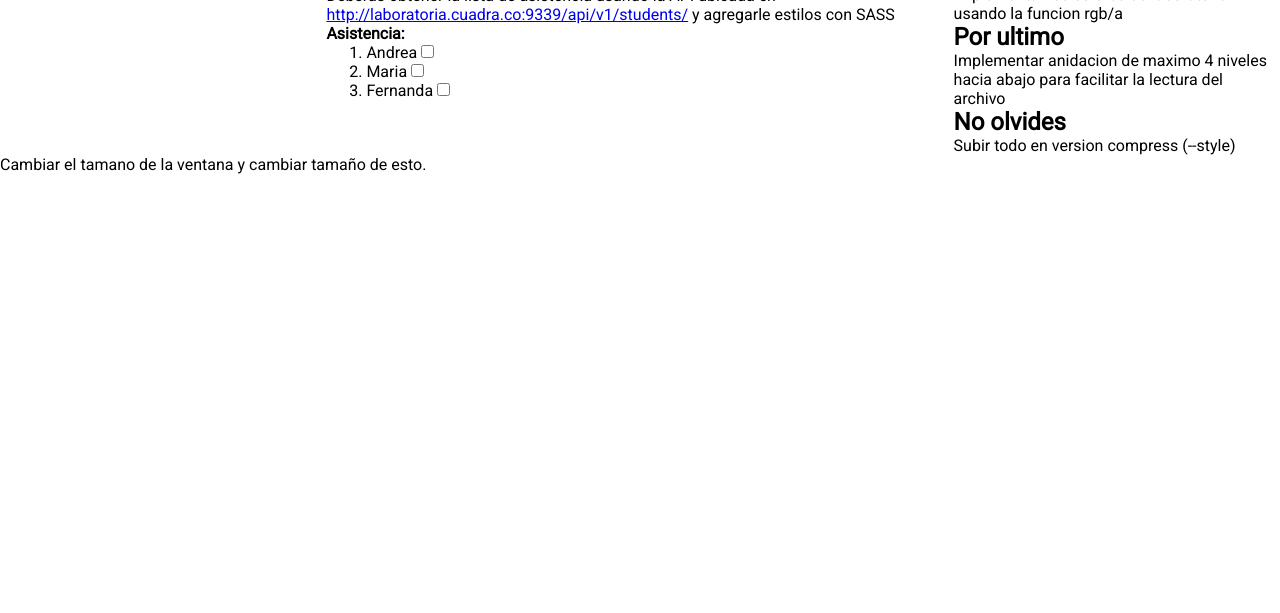
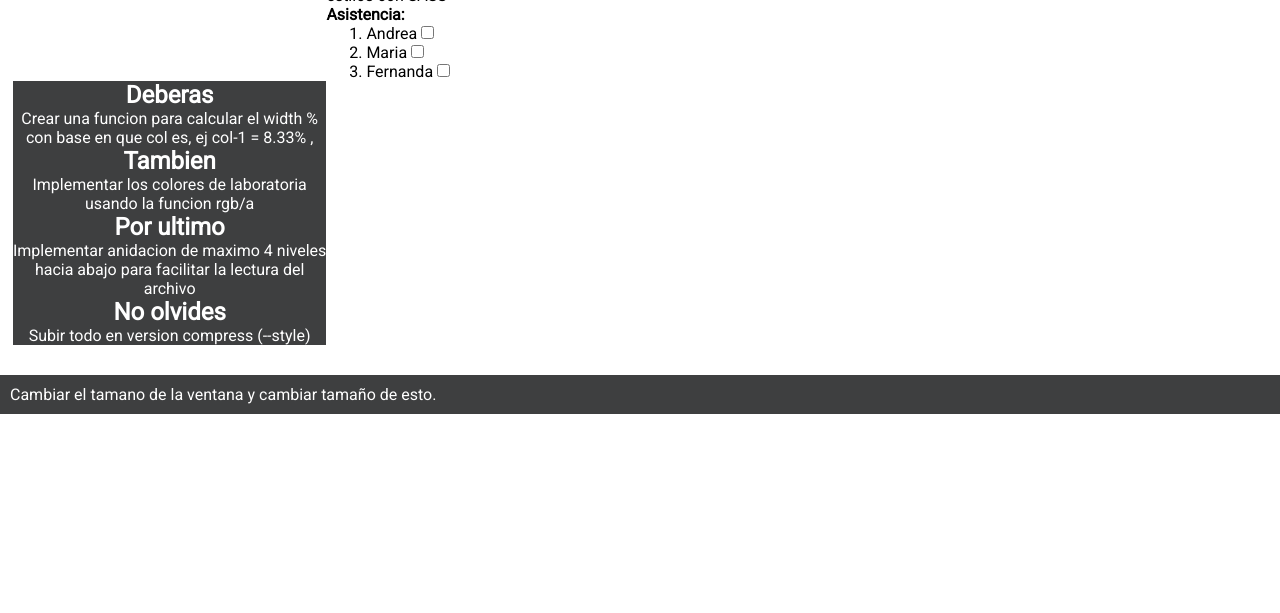
Before and after one commit to LilyxFiore/45-capitan, a plain HTML site: page index.html in a window 1280 px wide. Shown: the part 187-800 px from the top of the page. Drawn offline with Linux system fonts and the light colour scheme; no server answers.

Commit message:
subiendo html .scss

```diff
--- a/index.html
+++ b/index.html
@@ -51,7 +51,7 @@
 
   </div>
 
-  <div>
+  <div class="footer">
     <p>Cambiar el tamano de la ventana y cambiar tamaño de esto.</p>
   </div>
 
--- a/src/scss/main.scss
+++ b/src/scss/main.scss
@@ -31,14 +31,15 @@
   }
 }
 
+.aside{
+  text-align: center;
+  background-color: $color-base;
+  color: $color-white;
+}
 
-/*
-
-body {
- // float: left;
- // width: 250px;
-  @include respond-to(handhelds) { width: 100% ;}
-  @include respond-to(medium-screens) { width: 125px; }
-  @include respond-to(wide-screens) { float: none; }
+.footer{
+  margin-top: 30px;
+  padding: 10px;
+  background-color: $color-base;
+  color: $color-white;
 }
-*/
--- a/src/scss/partials/_resolutions.scss
+++ b/src/scss/partials/_resolutions.scss
@@ -1,22 +1,13 @@
 $screen-small: 600px;
 $screen-large: 768px;
-
-@mixin respond-to($media) {
-  @if $media == medium-screens {
-    @media only screen and (min-width: $screen-small) {
-      @content;
-    }
-  }
-  @else if $media == wide-screens {
-    @media only screen and (min-width: $screen-large) {
-      @content;
-    }
-  }
-}
 
 [class*="col-"]{
   width: 100%;
   float: left;
+}
+
+.col-s12{
+  width: 100%;
 }
 
 // Calculando porcentaje
@@ -24,26 +15,26 @@ $screen-large: 768px;
   @return ($col-number/$col-total)*100%;
 }
 
-.col-s12{
-  width: 100%;
+@media only screen and (min-width: $screen-large + 1){
+  .col-3{
+    width: col-width(3,12);
   }
 
+  .col-6{
+    width: col-width(6,12);
+  }
+}
+
+@media only screen and (min-width: $screen-small + 1) and (min-width: $screen-large){
   .col-m3{
-  @include respond-to(medium-screens) { width: col-width(3,12); }
+    width: col-width(3,12);
   }
 
   .col-m6{
-  @include respond-to(medium-screens) { width: col-width(6,12); }
+    width: col-width(6,12);
   }
 
   .col-m9{
-  @include respond-to(meddium-screens) { width: col-width(9,12); }
+    width: col-width(9,12);
   }
-
-.col-3{
-  @include respond-to(wide-screens) { width: col-width(3,12); }
 }
-
-.col-6{
-  @include respond-to(wide-screens) { width: col-width(6,12); }
-}
```
Also changed, not shown: assets/css/main.css, 1 other file. Lines whose indentation alone changed are shown as unchanged.
